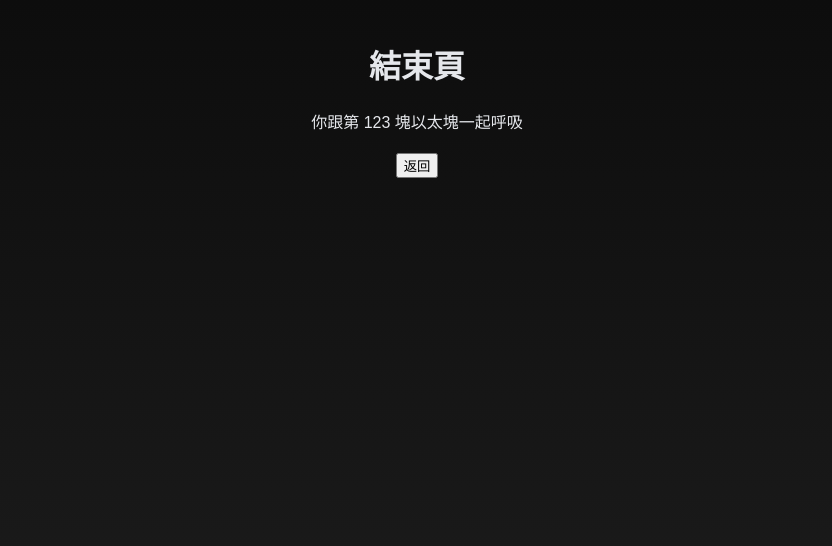
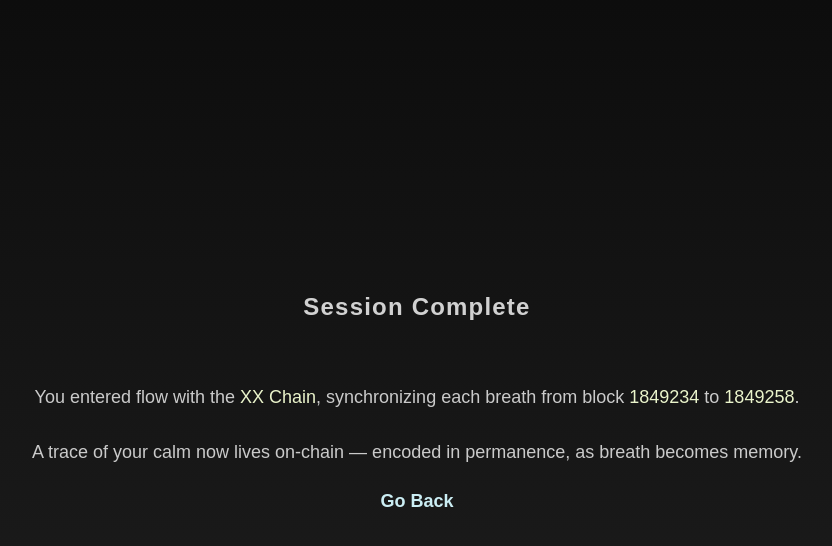
Before and after one commit to fish-in-waters-cjp/breathe-zen, a Next.js app in the folder frontend/: page /result in a window 1280 px wide. Shown: the top 546 px of the page, without its empty margins (223-1055 px from the left). Built offline with nearby package versions, Linux system fonts and the light colour scheme; what @rainbow-me/rainbowkit, wagmi would draw is missing.

Commit message:
feat: show random text in Result

```diff
--- /dev/null
+++ b/frontend/src/hooks/getBreathMessage.tsx
@@ -0,0 +1,83 @@
+import React from "react";
+
+export const getBreathMessage = (
+  chainName: string,
+  duration: string,
+  startBlock: number,
+  endBlock: number
+) => {
+  const style = {
+    color: "rgb(234,244,203)",
+  };
+  const messages = [
+    {
+      part1: (
+        <>
+          You just synced your breath with the{" "}
+          <span style={style}>{chainName}</span> for{" "}
+          <span style={style}>{duration}</span> — from block{" "}
+          <span style={style}>{startBlock}</span> to{" "}
+          <span style={style}>{endBlock}</span>, each pulse aligned with the
+          rhythm of the universe.
+        </>
+      ),
+      part2: (
+        <>
+          Your presence has now been etched into the chain — forever breathing
+          among the stars.
+        </>
+      ),
+    },
+    {
+      part1: (
+        <>
+          For <span style={style}>{duration}</span>, you breathed in harmony
+          with the <span style={style}>{chainName}</span>.
+        </>
+      ),
+      part2: (
+        <>
+          From block <span style={style}>{startBlock}</span> to{" "}
+          <span style={style}>{endBlock}</span>, your rhythm became one with the
+          chain. This moment of stillness is now immortal — written into the
+          timeless fabric of the chain.
+        </>
+      ),
+    },
+    {
+      part1: (
+        <>
+          You entered flow with the <span style={style}>{chainName}</span>,
+          synchronizing each breath from block{" "}
+          <span style={style}>{startBlock}</span> to{" "}
+          <span style={style}>{endBlock}</span>.
+        </>
+      ),
+      part2: (
+        <>
+          A trace of your calm now lives on-chain — encoded in permanence, as
+          breath becomes memory.
+        </>
+      ),
+    },
+    {
+      part1: (
+        <>
+          You’ve just shared <span style={style}>{duration}</span> of presence
+          with the <span style={style}>{chainName}</span> — blocks{" "}
+          <span style={style}>{startBlock}</span> to{" "}
+          <span style={style}>{endBlock}</span>.
+        </>
+      ),
+      part2: (
+        <>
+          This breath is now eternal — recorded as part of your quiet legacy,
+          on-chain.
+        </>
+      ),
+    },
+  ];
+
+  const randomIndex = Math.floor(Math.random() * messages.length);
+  return messages[randomIndex];
+};
--- a/frontend/src/pages/result.tsx
+++ b/frontend/src/pages/result.tsx
@@ -1,34 +1,68 @@
 "use client";
-// pages/result.js
-// import { useEffect, useState } from "react";
+
 import { useRouter } from "next/navigation";
 // import { useProvider } from "wagmi";
+import { useEffect, useState } from "react";
+import styles from "../styles/Result.module.css";
+import { getBreathMessage } from "../hooks/getBreathMessage";
 
-export default function End() {
-  //   const [blockNumber, setBlockNumber] = useState(null);
-  const blockNumber = 123;
-  //   const provider = useProvider();
+export default function Result() {
+  const [message, setMessage] = useState<{
+    part1: React.ReactElement;
+    part2: React.ReactElement;
+  } | null>(null);
+
+  const [blockNumber, setBlockNumber] = useState(1);
+  // const provider = useProvider();
   const router = useRouter();
 
-  //   useEffect(() => {
-  //     async function fetchBlock() {
-  //       const block = await provider.getBlockNumber();
-  //       setBlockNumber(block);
-  //     }
-  //     fetchBlock();
-  //   }, [provider]);
+  // useEffect(() => {
+  //   async function fetchBlock() {
+  //     const block = await provider.getBlockNumber();
+  //     setBlockNumber(block);
+  //   }
+  //   fetchBlock();
+  // }, [provider]);
+
+  //TODO: Hard-coded session details; adjust these as needed.
+  const chainName = "XX Chain";
+  const duration = "10 minutes";
+  const startBlock = 1849234;
+  const endBlock = 1849258;
+
+  useEffect(() => {
+    const selected = getBreathMessage(
+      chainName,
+      duration,
+      startBlock,
+      endBlock
+    );
+    setMessage(selected);
+  }, []);
+
+  if (!message) {
+    return <p className="text-gray-500">Preparing your message...</p>;
+  }
 
   return (
-    <div style={{ padding: "20px", textAlign: "center" }}>
-      <h1>結束頁</h1>
+    <div className={styles.container}>
+      <header className={styles.header}>
+        <h1 className={styles.headerTitle}>Session Complete</h1>
+      </header>
       {blockNumber ? (
-        <p>你跟第 {blockNumber} 塊以太塊一起呼吸</p>
+        <>
+          <p className={styles.text}>{message.part1}</p>
+          <p className={styles.text}>{message.part2}</p>
+        </>
       ) : (
-        <p>取得以太塊資料中...</p>
+        <p className={styles.text}>Fetching Ethereum block data...</p>
       )}
-      <div style={{ marginTop: "20px" }}>
-        <button onClick={() => router.push("/")}>返回</button>
-      </div>
+      <button
+        className={styles.ctaButtonLarge}
+        onClick={() => router.push("/")}
+      >
+        Go Back
+      </button>
     </div>
   );
 }
--- /dev/null
+++ b/frontend/src/styles/Result.module.css
@@ -0,0 +1,80 @@
+/* Container with a gradient background and centered content */
+.container {
+    padding: 2rem;
+    text-align: center;
+    min-height: 100vh;
+    display: flex;
+    flex-direction: column;
+    justify-content: center;
+    align-items: center;
+}
+
+/* Header style */
+.header {
+    display: flex;
+    justify-content: center;
+    align-items: center;
+    margin-bottom: 2rem;
+    /* mb-8 */
+}
+
+.headerTitle {
+    font-size: 1.5rem;
+    /* text-2xl */
+    font-weight: bold;
+    letter-spacing: 0.05em;
+    /* tracking-wide */
+    color: #d1d1d1;
+}
+
+/* Text style */
+.text {
+    font-size: 1.125rem;
+    /* text-lg */
+    font-weight: 300;
+    /* font-light */
+    margin-bottom: 1rem;
+    /* mb-4 */
+    color: #cacaca;
+    /* Tailwind text-slate-300 */
+}
+
+/* CTA 按鈕區 */
+.ctaButtonLarge,
+.ctaButtonSmall {
+    width: 16rem;
+    /* w-64 */
+    display: inline-block;
+    padding: 0.75rem 1.5rem;
+    /* py-3 與 px-6 */
+    border-radius: 9999px;
+    /* rounded-full */
+    font-weight: 600;
+    /* font-semibold */
+
+    /* shadow-lg */
+    transition: transform 0.2s;
+    text-decoration: none;
+    text-align: center;
+    cursor: pointer;
+    border: none;
+    outline: none;
+    background-color: #00000000;
+}
+
+.ctaButtonLarge {
+    font-size: 1.125rem;
+    /* text-lg */
+    color: rgb(203, 238, 244);
+}
+
+.ctaButtonSmall {
+    font-size: 0.875rem;
+    /* text-sm */
+    color: #cacaca;
+}
+
+.ctaButtonLarge:hover,
+.ctaButtonSmall:hover {
+    transform: scale(1.05);
+}
```
